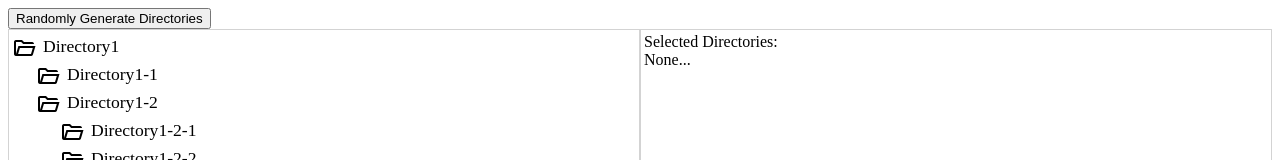
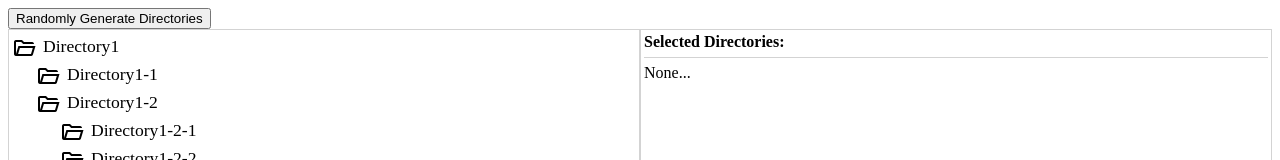
Before and after one commit to yooontheearth/angular-tree-view-component, an Angular app: page / in a window 1280 px wide. Shown: the top 160 px of the page. Built offline with nearby package versions, Linux system fonts and the light colour scheme.

Commit message:
Add a style on the right side container

```diff
--- a/src/app/app.component.css
+++ b/src/app/app.component.css
@@ -7,3 +7,9 @@ main > div:last-child > *{
     min-height:30vh;
     padding:3px;
 }
+#selected-directories-container > div:first-child{
+    font-weight: 600;
+    border-bottom:1px solid lightgray;
+    padding:0 0 6px 0;
+    margin:0 0 6px 0;
+}
```
